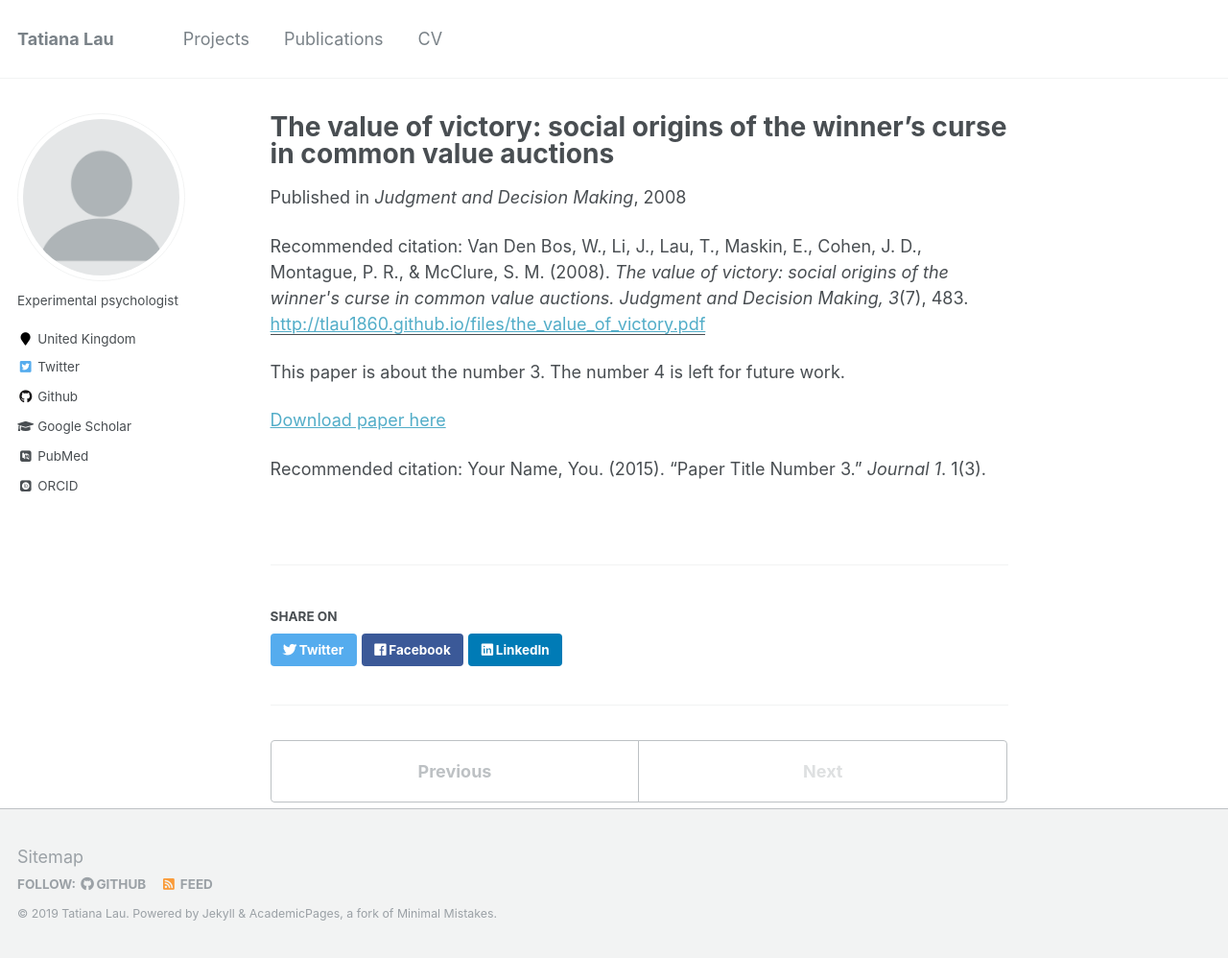
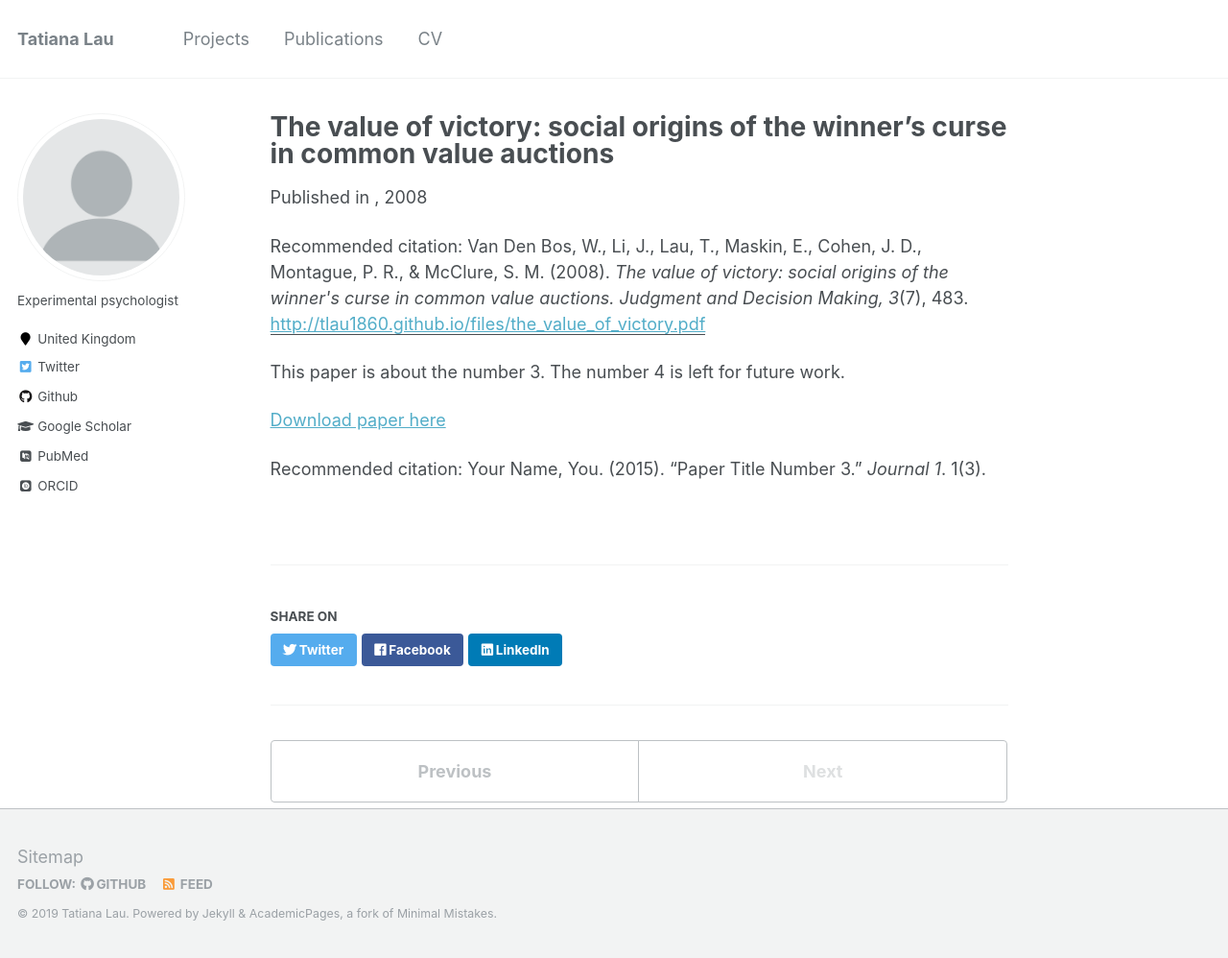
Before and after one commit to tlau1860/tlau1860.github.io, a Jekyll site: the page built from _publications/2015-10-01-paper-title-number-3.md, in a window 1280 px wide and 998 px high. Shown: the whole window at 96% size. Built offline with Jekyll 4.4.1, drawn with Linux system fonts in a browser that asks for light colours; some web fonts are replaced.

```diff
--- a/_publications/2015-10-01-paper-title-number-3.md
+++ b/_publications/2015-10-01-paper-title-number-3.md
@@ -2,9 +2,9 @@
 title: "The value of victory: social origins of the winner's curse in common value auctions"
 collection: publications
 permalink: /publication/2015-10-01-paper-title-number-3
-excerpt: 'This is about somethingk.'
+excerpt: ''
 date: 2008-08-01
-venue: 'Judgment and Decision Making'
+venue: ''
 paperurl: 'http://tlau1860.github.io/files/the_value_of_victory.pdf'
 citation: 'Van Den Bos, W., Li, J., Lau, T., Maskin, E., Cohen, J. D., Montague, P. R., & McClure, S. M. (2008). <i>The value of victory: social origins of the winner&#39s curse in common value auctions. Judgment and Decision Making, 3</i>(7), 483.'
 ---
```
